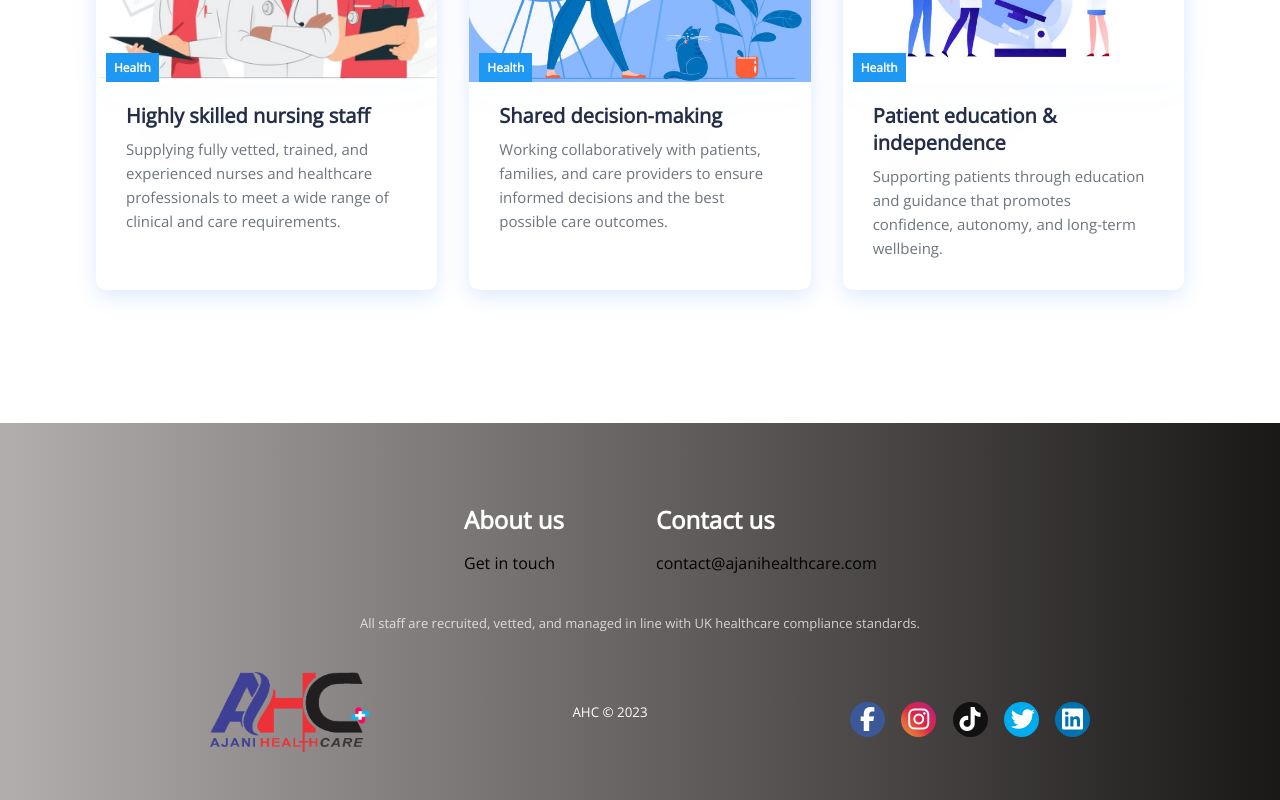
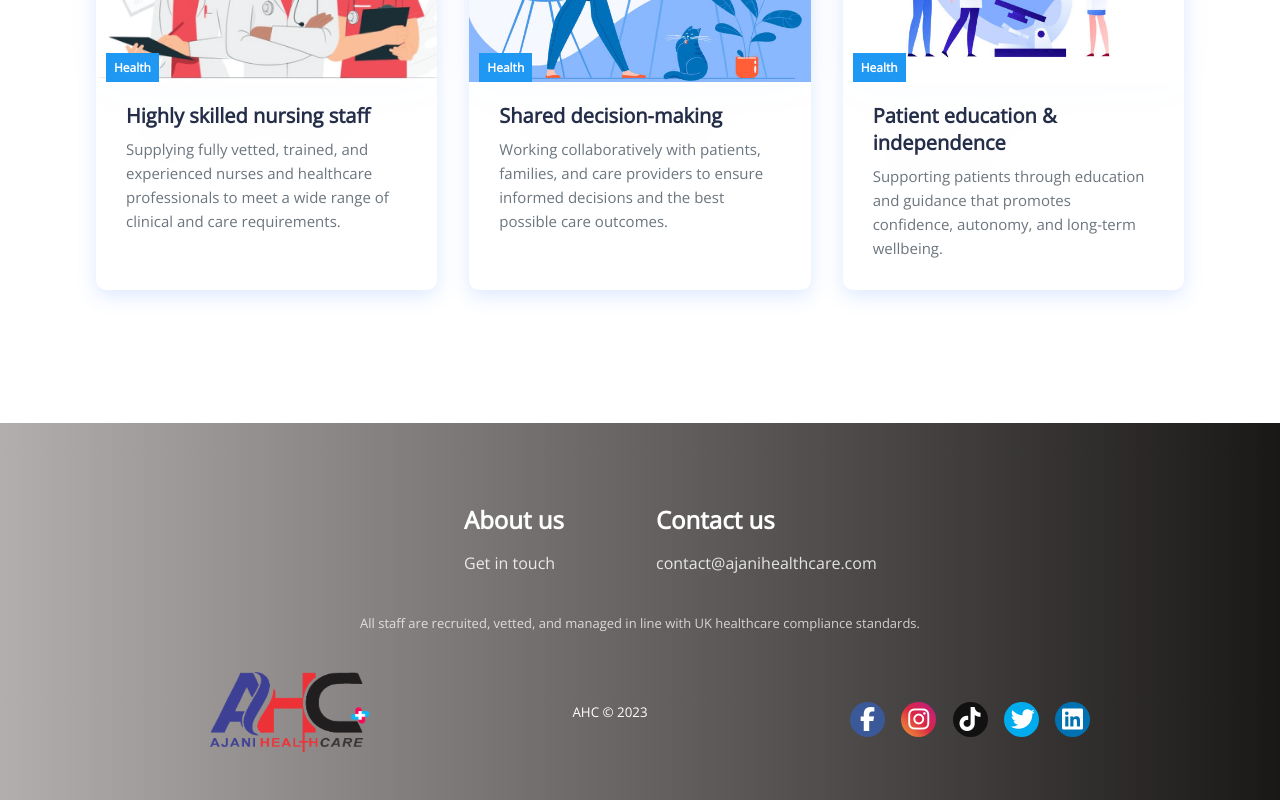
Before and after one commit to shupyjani/healthcare-web, a React (Create React App) app: page / in a window 1280 px wide. Shown: the part 3108-3908 px from the top of the page. Built offline with nearby package versions, Linux system fonts and the light colour scheme.

Commit message:
Footer.css

```diff
--- a/src/components/Footer.css
+++ b/src/components/Footer.css
@@ -102,7 +102,13 @@
   text-align: center;
   margin-top: 24px;
 }
+.footer-link-items p {
+  color: rgba(255, 255, 255, 0.85);
+}
 
+.footer-link-items span {
+  color: rgba(255, 255, 255, 0.85);
+}
 .footer-input::placeholder {
   color: #b1b1b1;
 }
```
